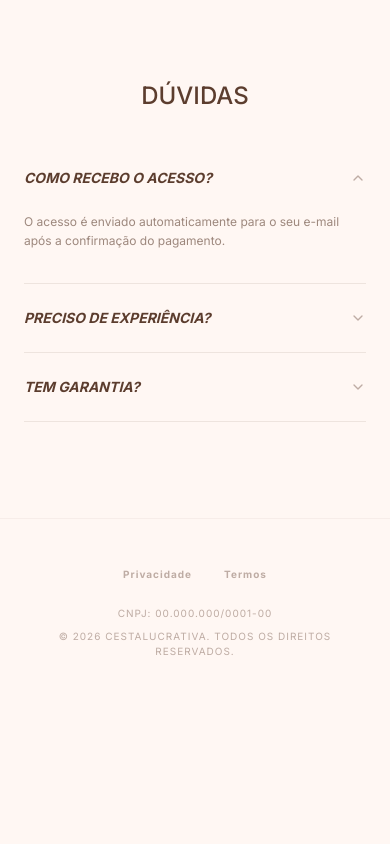
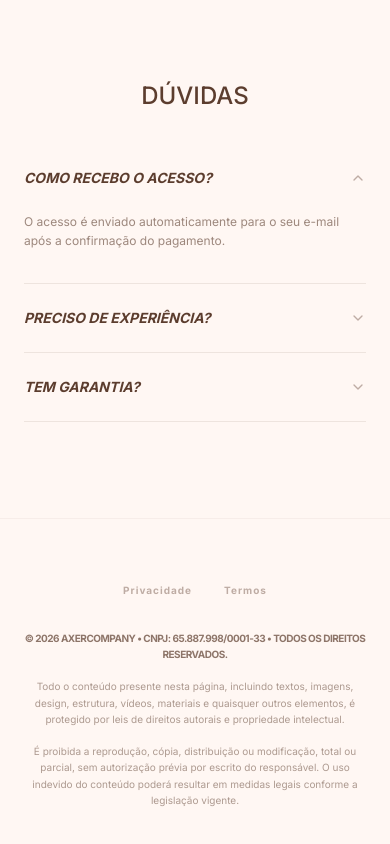
Before and after one commit to AxerCompany/Fabrica-de-Cestas, a React (Vite) app: page / in a window 390 px wide. Shown: the part 10321-11165 px from the top of the page. Before the commit the page ends 11028 px from the top, so only its background shows below. Built offline with nearby package versions, Linux system fonts and the light colour scheme.

Commit message:
feat: Enhance footer with legal and copyright information
Update the footer to include more detailed legal disclaimers and copyright information, improving transparency and compliance.

```diff
--- a/src/App.tsx
+++ b/src/App.tsx
@@ -756,14 +756,26 @@ const FAQ = () => {
 };
 
 const Footer = () => (
-  <footer className="py-12 bg-creme-claro border-t border-marrom-suave/5">
-    <div className="max-w-6xl mx-auto px-6 text-center text-[10px] text-marrom-suave/40 uppercase tracking-widest">
-      <div className="flex justify-center gap-8 mb-6 font-bold">
+  <footer className="py-16 bg-creme-claro border-t border-marrom-suave/5">
+    <div className="max-w-4xl mx-auto px-6 text-center">
+      <div className="flex justify-center gap-8 mb-8 text-[10px] font-bold uppercase tracking-widest text-marrom-suave/40">
         <button onClick={() => handleRedirect('#')} className="hover:text-rosa-acolhedor transition-colors">Privacidade</button>
         <button onClick={() => handleRedirect('#')} className="hover:text-rosa-acolhedor transition-colors">Termos</button>
       </div>
-      <p className="mb-2">CNPJ: 00.000.000/0001-00</p>
-      <p>© 2026 CestaLucrativa. Todos os direitos reservados.</p>
+
+      <div className="space-y-4 text-[10px] md:text-[11px] text-marrom-suave/50 leading-relaxed max-w-2xl mx-auto">
+        <p className="font-bold text-marrom-suave/70 uppercase tracking-tighter">
+          © 2026 AxerCompany • CNPJ: 65.887.998/0001-33 • Todos os direitos reservados.
+        </p>
+
+        <p>
+          Todo o conteúdo presente nesta página, incluindo textos, imagens, design, estrutura, vídeos, materiais e quaisquer outros elementos, é protegido por leis de direitos autorais e propriedade intelectual.
+        </p>
+
+        <p>
+          É proibida a reprodução, cópia, distribuição ou modificação, total ou parcial, sem autorização prévia por escrito do responsável. O uso indevido do conteúdo poderá resultar em medidas legais conforme a legislação vigente.
+        </p>
+      </div>
     </div>
   </footer>
 );
```
